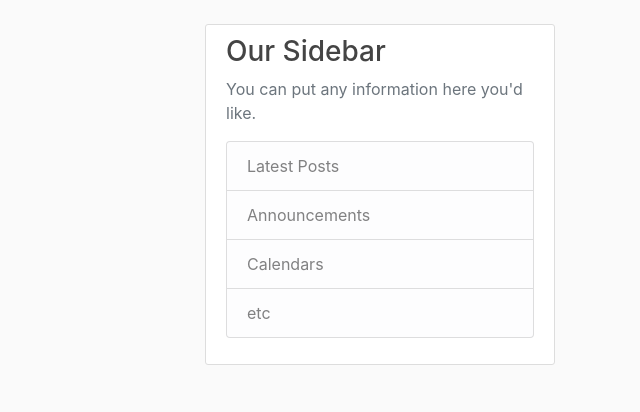
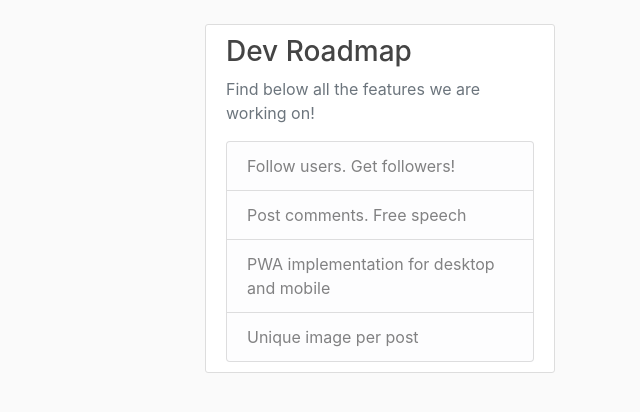
Before and after one commit to Celmad/flaskblog, a Flask app: page / in a window 1280 px wide. Shown: the part 56-468 px from the top of the page, without its empty margins (640-1280 px from the left). Run offline with Flask 2, Linux system fonts and the light colour scheme; data that the repository does not hold is empty; some libraries are stand-ins or nearby versions.

Commit message:
Changed side bar, it now showcases dev roadmap

```diff
--- a/flaskblog/templates/layout.html
+++ b/flaskblog/templates/layout.html
@@ -69,15 +69,14 @@
             </div>
             <div class="col-md-4">
                 <div class="content-section">
-                    <h3>Our Sidebar</h3>
-                    <p class='text-muted'>You can put any information here you'd like.
-                        <ul class="list-group">
-                            <li class="list-group-item list-group-item-light">Latest Posts</li>
-                            <li class="list-group-item list-group-item-light">Announcements</li>
-                            <li class="list-group-item list-group-item-light">Calendars</li>
-                            <li class="list-group-item list-group-item-light">etc</li>
-                        </ul>
-                    </p>
+                    <h3>Dev Roadmap</h3>
+                    <p class='text-muted'>Find below all the features we are working on!</p>
+                    <ul class="list-group">
+                        <li class="list-group-item list-group-item-light">Follow users. Get followers!</li>
+                        <li class="list-group-item list-group-item-light">Post comments. Free speech</li>
+                        <li class="list-group-item list-group-item-light">PWA implementation for desktop and mobile</li>
+                        <li class="list-group-item list-group-item-light">Unique image per post</li>
+                    </ul>
                 </div>
             </div>
         </div>
```
